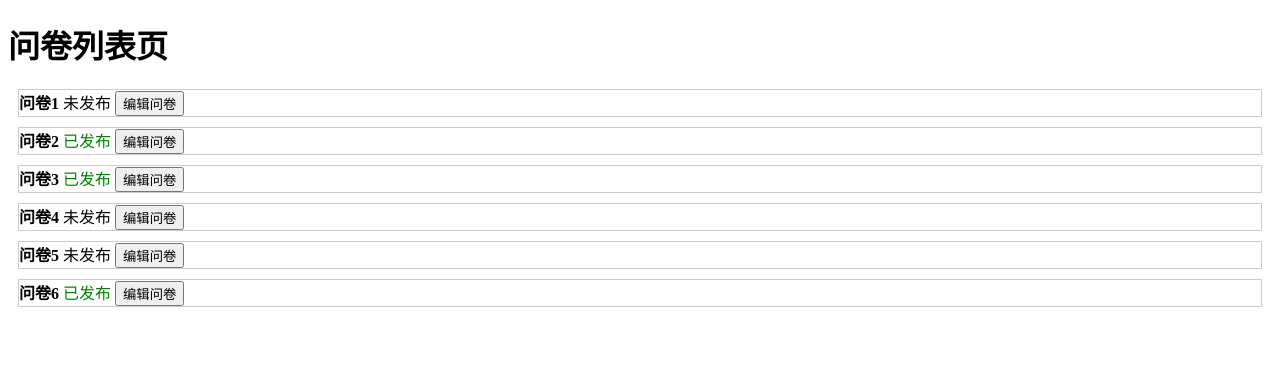
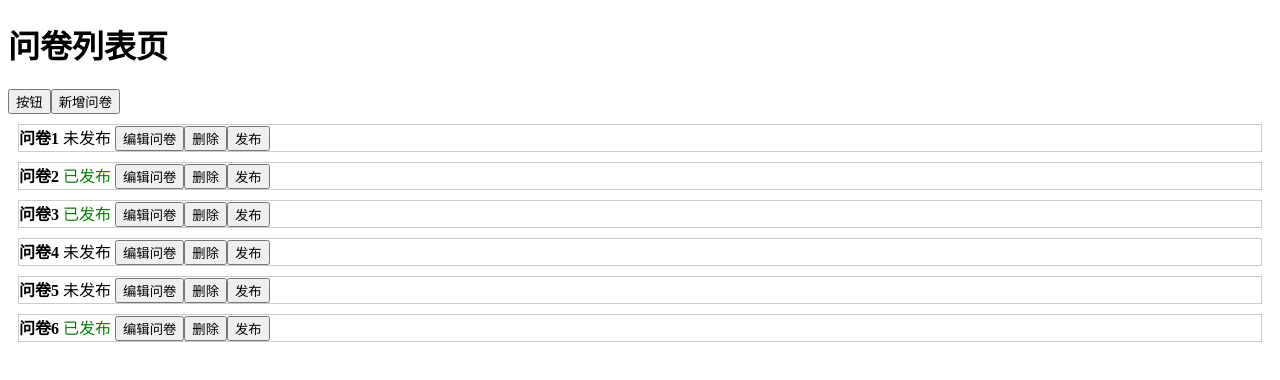
Before and after one commit to Peach-Lu/learn-React, a React (Vite) app in the folder react-demo-vite/: page / in a window 1280 px wide. Shown: the top 380 px of the page. Built offline with nearby package versions, Linux system fonts and the light colour scheme.

Commit message:
update 问卷增删改查

```diff
--- a/react-demo-vite/src/App.tsx
+++ b/react-demo-vite/src/App.tsx
@@ -1,16 +1,16 @@
 import { useState } from 'react';
 import List1 from './List1';
+import StateDemo from './StateDemo2'
 // import reactLogo from './assets/react.svg';
 // import type { MouseEvent } from 'react';
 // import viteLogo from '/vite.svg';
 // import './App.css';
 
+function App() {
 
-
-
-function App() {
     return <>
         <List1></List1>
+        {/* <StateDemo></StateDemo>  */}
     </>
 }
 
--- a/react-demo-vite/src/List1.tsx
+++ b/react-demo-vite/src/List1.tsx
@@ -1,27 +1,58 @@
-import React,{FC} from "react";
+import React,{FC, useState} from "react";
 import QuestionCard from './components/QuestionCard'
 const List1:FC = ()=>{
-    const questionList = [
+    const [questionList,setQuestionList] = useState([
         {id:'q1', title:'问卷1', isPublished:false},
         {id:'q2', title:'问卷2', isPublished:true},
         {id:'q3', title:'问卷3', isPublished:true},
         {id:'q4', title:'问卷4', isPublished:false},
         {id:'q5', title:'问卷5', isPublished:false},
         {id:'q6', title:'问卷6', isPublished:true},
-    ]
+    ])
+
+    function add(){
+        console.log('add')
+        setQuestionList(questionList.concat({id:'q'+(questionList.length + 1), title:'问卷'+(questionList.length +1), isPublished:false}))
+    }
     console.log('questionList',questionList)
     function edit(id:string){
         console.log('编辑',id)
         const index = questionList.findIndex(item=>item.id === id)
         questionList[index].isPublished = true
+        setQuestionList([...questionList])
+    }
+    function deleteQuestion(id:string){
+        console.log(id)
+        // const index = questionList.findIndex(item=>item.id === id)
+        // questionList.splice(index,1)
+        // setQuestionList([...questionList])
+        // 不可变数据
+    //    const newData =  questionList.filter(item=>item.id !== id) // 排除改id
+    //    setQuestionList(newData)
+    //    方式二
+        setQuestionList(questionList.filter(item=>item.id !== id))
+    }
+    function publishQuestion(id:string){
+        console.log('发布',id)
+        // const index = questionList.findIndex(item=>item.id === id)
+        // questionList[index].isPublished = true
+        // setQuestionList([...questionList])
+        setQuestionList(questionList.map(item=>{
+            if(item.id === id){
+                return {...item,isPublished:!item.isPublished}
+            }
+            return item
+        }))
     }
     return(
         <>
          <h1>问卷列表页</h1>
+         <button onClick={()=>console.log('questionList',questionList)}>按钮</button>
+        <button onClick={add}>新增问卷</button>
         <div>
             {questionList.map(item=>{
                 const {id,title,isPublished} = item
-                return <QuestionCard key={id} id={id} title={title} isPublished={isPublished}></QuestionCard>
+                return <QuestionCard key={id} id={id} title={title} isPublished={isPublished} deleteQuestion={deleteQuestion} publishQuestion={publishQuestion}></QuestionCard>
                 // return <QuestionCard key={id} {...item}></QuestionCard>
             })}
         </div>
--- a/react-demo-vite/src/components/QuestionCard.tsx
+++ b/react-demo-vite/src/components/QuestionCard.tsx
@@ -1,23 +1,34 @@
 import React, { FC } from 'react';
 import './QuestionCard.css'
 // ts类型
-interface QuestionCardProps {
-    id: string;
-    title: string;
-    isPublished: boolean;
-}
+// interface QuestionCardProps {
+//     id: string;
+//     title: string;
+//     isPublished: boolean;
+// }
 type PropsType = {
     id:string
     title:string
     isPublished:boolean
+    deleteQuestion?:(id:string) => void
+    publishQuestion?:(id:string) => void
+
 }
-const QuestionCard: FC<QuestionCardProps> = (props) => {
+const QuestionCard: FC<PropsType> = (props) => {
   console.log('props', props);
-  const { id, title, isPublished } = props;
+  const { id, title, isPublished,deleteQuestion,publishQuestion } = props;
   const edit = (id:string)=>{
     console.log('编辑',id)
 
   }
+  function del(id:string){
+    deleteQuestion && deleteQuestion(id)
+    // const index = questionList.findIndex(item=>item.id === id)
+  }
+  function publish(id:string){
+    publishQuestion && publishQuestion(id)
+  }
+
   return (
     <div className="list_item" key={id}>
       <strong> {title}</strong>
@@ -28,6 +39,8 @@ const QuestionCard: FC<QuestionCardProps> = (props) => {
         <span> 未发布 </span>
       )}
       <button onClick={() => edit(id)}>编辑问卷</button>
+      <button onClick={()=>del(id)}>删除</button>
+      <button onClick={()=>publish(id)}>发布</button>
     </div>
   );
 };
```
Also changed, not shown: react-demo-vite/src/StateDemo.tsx (added, +21 -0 lines), react-demo-vite/src/StateDemo2.tsx (added, +21 -0 lines).
